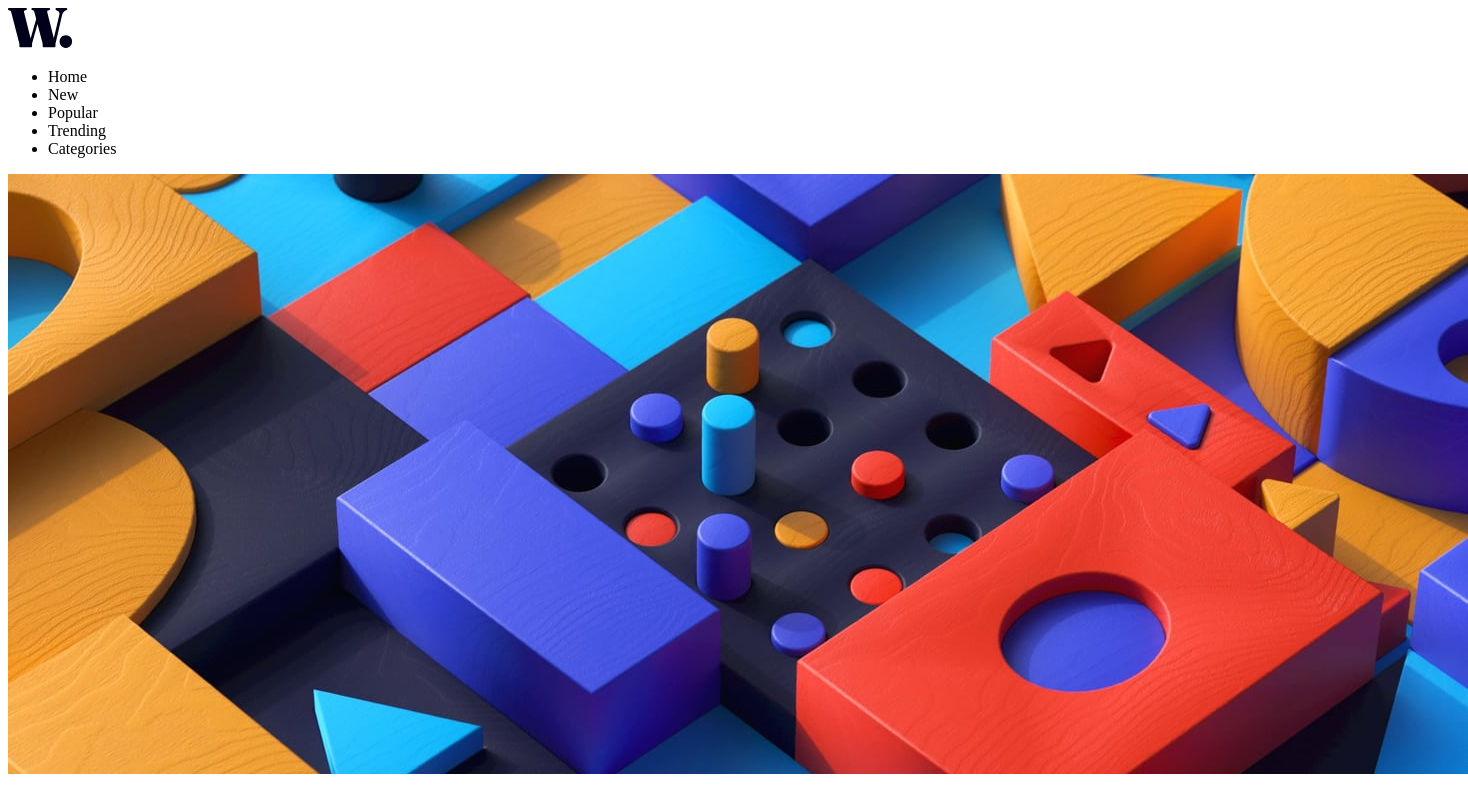
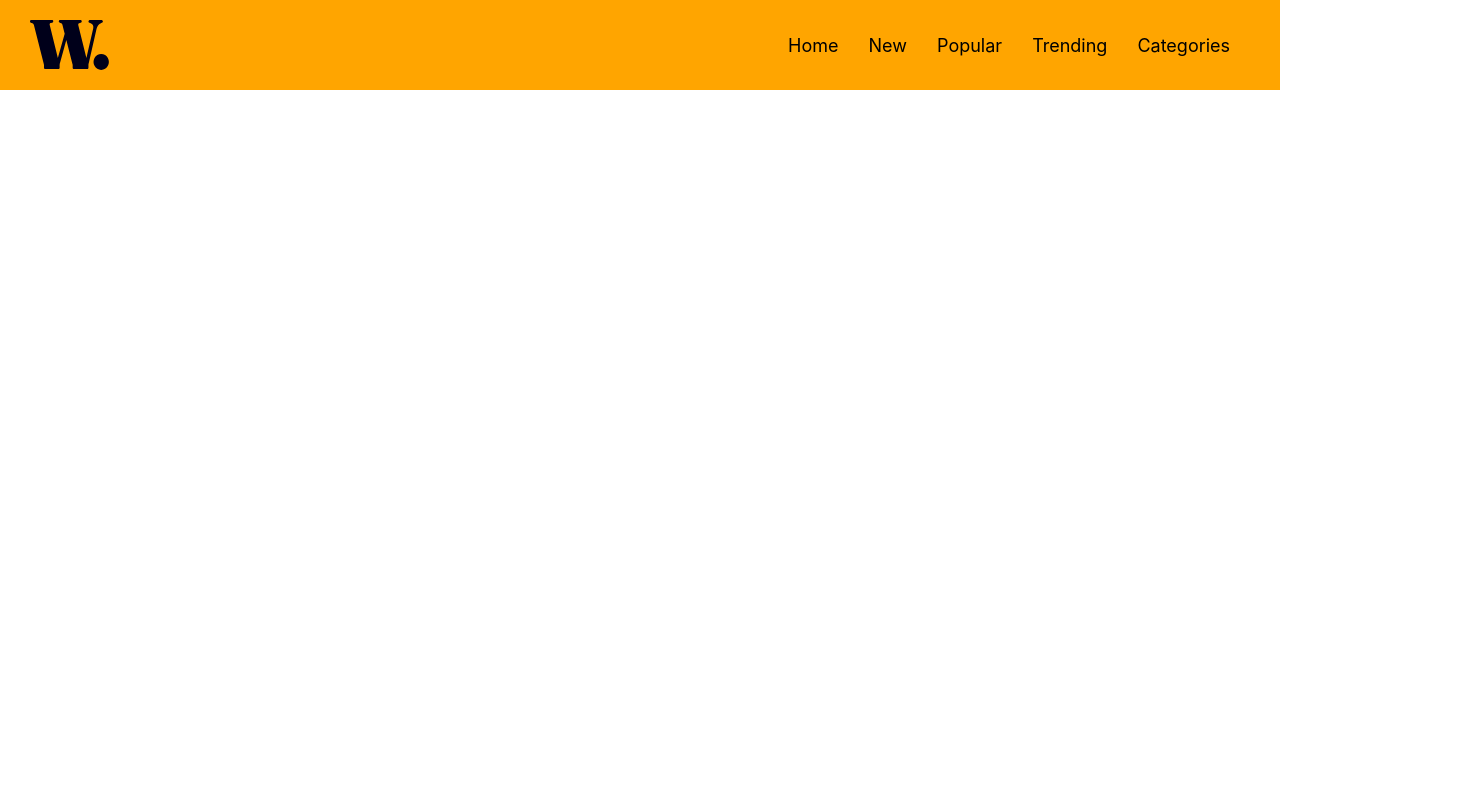
Before and after one commit to dinottom8/news-homepage-main, a plain HTML site: page index.html in a window 1280 px wide. Shown: the top 795 px of the page, 1468 px wide, since content can reach past the window. Drawn offline with Linux system fonts and the light colour scheme.

Commit message:
Feita estilização do header

```diff
--- a/index.html
+++ b/index.html
@@ -2,15 +2,10 @@
 <html lang="en">
 <head>
   <meta charset="UTF-8">
-  <meta name="viewport" content="width=device-width, initial-scale=1.0"> <!-- displays site properly based on user's device -->
-
+  <meta name="viewport" content="width=device-width, initial-scale=1.0">
   <link rel="icon" type="image/png" sizes="32x32" href="./assets/images/favicon-32x32.png">
-
   <title>Frontend Mentor | News homepage</title>
-
-  <!-- Feel free to remove these styles or customise in your own stylesheet 👍 -->
-  <style>
-  </style>
+  <link rel="stylesheet" href="style.css" type="text/css">
 </head>
 <body>
 
@@ -25,7 +20,7 @@
     </ul>
   </header>
 
-  <section>
+  <section style="display:none;">
 
     <!--Div de cima do article: imagem-->
       <div>
@@ -45,7 +40,7 @@
 
   </section>
 
-  <aside>
+  <aside style="display:none;">
 
     <!--Primeira notícia do aside-->
       <div>
@@ -69,7 +64,7 @@
 
   </aside>
 
-  <article>
+  <article style="display:none;">
 
     <!--Primeira notícia do article-->
       <div>
@@ -102,7 +97,7 @@
 
   </article>
 
-  <footer class="attribution">
+  <footer class="attribution" style="display:none;">
     Challenge by <a href="https://www.frontendmentor.io?ref=challenge" target="_blank">Frontend Mentor</a>.
     Coded by <a href="https://www.github.com/dinottom8">Mateus Dinotto</a>.
   </footer>
--- a/style.css
+++ b/style.css
@@ -1,2 +1,44 @@
 .attribution { font-size: 11px; text-align: center; }
 .attribution a { color: hsl(228, 45%, 44%); }
+@import url('https://fonts.googleapis.com/css2?family=Inter:wght@400;700;800&display=swap');
+
+
+* {
+    margin: 0;
+    padding: 0;
+    box-sizing: border-box;
+    font-family: 'Inter', sans-serif;
+}
+
+header {
+    width: 100%;
+    background-color: orange;
+    display: flex;
+    justify-content: space-between;
+    height: fit-content;
+    padding-top: 20px;
+    padding-bottom: 20px;
+    align-items: center;
+}
+
+header > ul {
+    list-style-type: none;
+    display: flex;
+    width: fit-content;
+    height: fit-content;
+    gap: 30px;
+    align-items: center;
+    margin-right: 50px;
+    font-size: 18px;
+}
+
+li:hover {
+    text-decoration: underline;
+    cursor: pointer;
+}
+
+header > img {
+    margin-left: 30px;
+    width: 80px;
+    height: 50px;
+}
```
